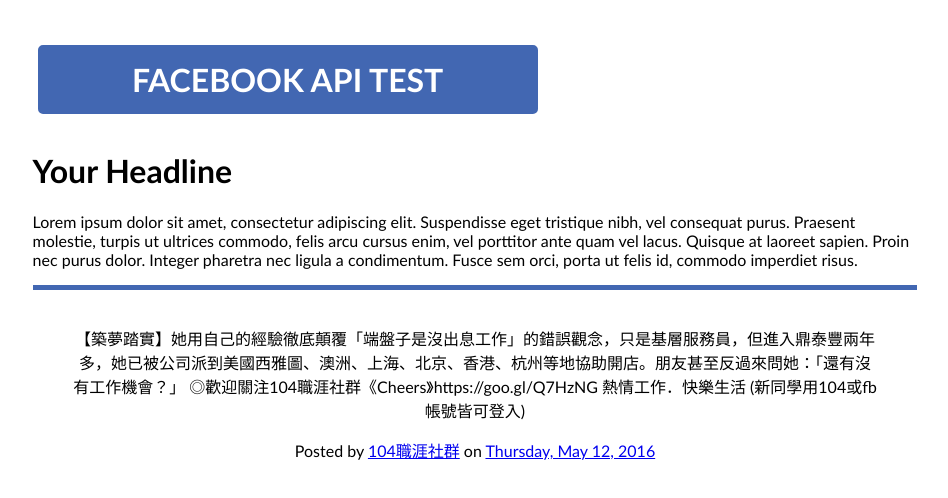
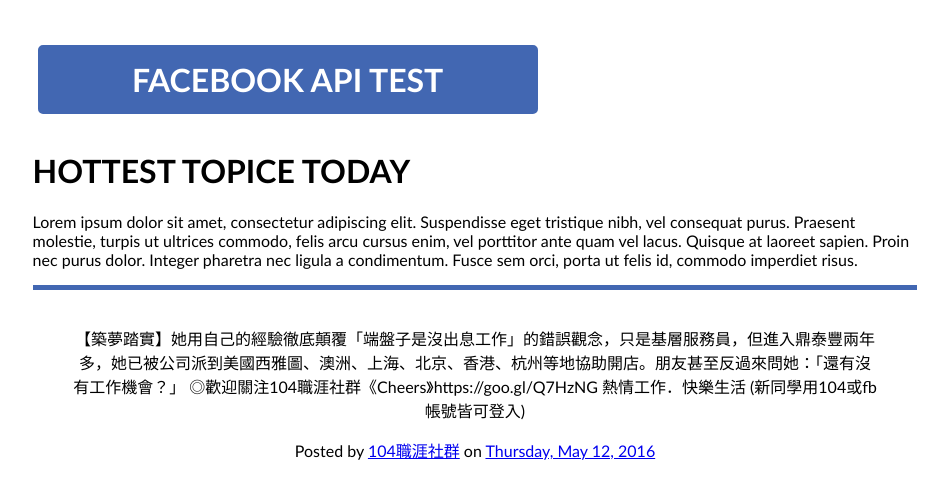
Before and after one commit to testforapi/testforapi.github.io, a plain HTML site: page index.html in a window 1280 px wide. Shown: the whole page, without its empty margins (165-1113 px from the left). Drawn offline with Linux system fonts and the light colour scheme.

Commit message:
Update index.html

```diff
--- a/index.html
+++ b/index.html
@@ -25,7 +25,7 @@
 	</div>
 </div>
 <div class="line">
- <h1>Your Headline</h1>
+ <h1>HOTTEST TOPICE TODAY</h1>
   <p>
     Lorem ipsum dolor sit amet, consectetur adipiscing elit. Suspendisse eget tristique nibh,
     vel consequat purus. Praesent molestie, turpis ut ultrices commodo, felis arcu cursus enim,
```
